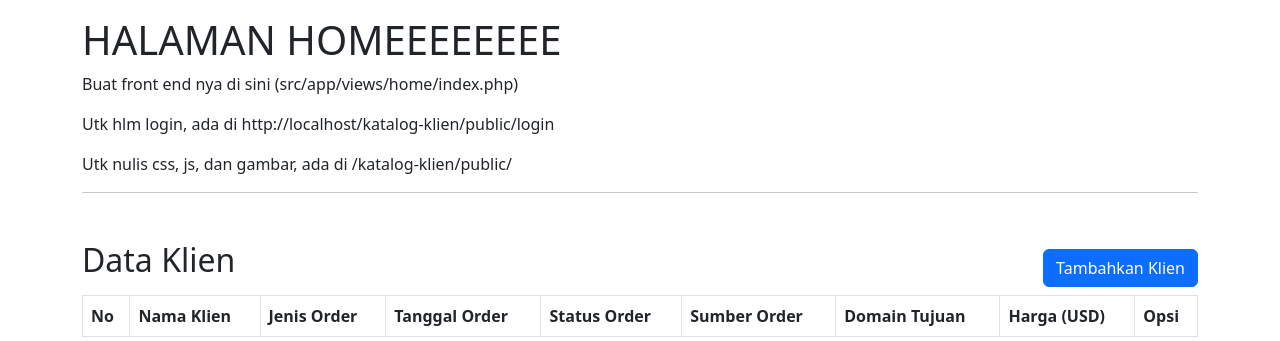
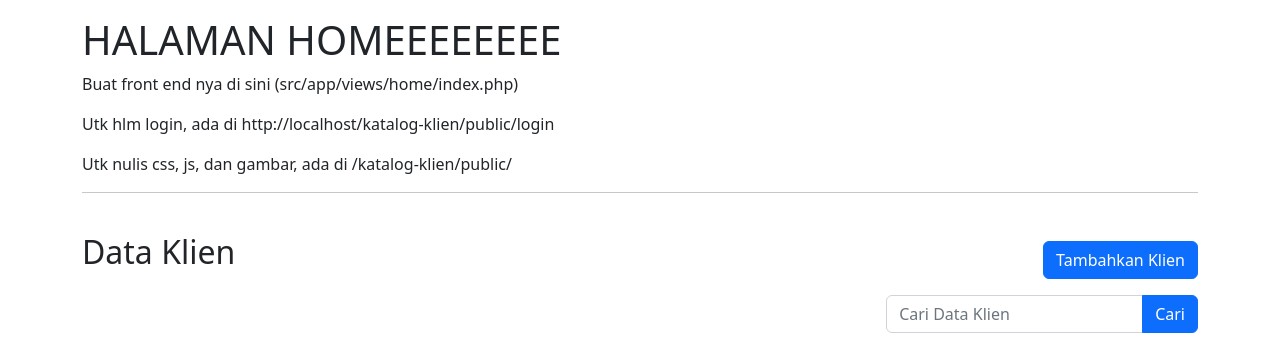
Before and after one commit to markus-langgeng/katalog-klien, a PHP site: page /katalog-klien/ in a window 1280 px wide. Shown: the part 56-397 px from the top of the page. Run offline with PHP 8.4, Linux system fonts and the light colour scheme; data that the repository does not hold is empty.

Commit message:
Tambah Fitur Search Markus Lanjutkan git rebase

```diff
--- a/src/app/models/ClientsModel.php
+++ b/src/app/models/ClientsModel.php
@@ -162,4 +162,16 @@ class ClientsModel
             exit();
         }
     }
+
+    public function cariDataKlien()
+    {
+        $keyword = $_POST["keyword"];
+        $query =
+            "SELECT * FROM " .
+            $this->table .
+            " WHERE nama_client LIKE :keyword";
+        $this->db->query($query);
+        $this->db->bind("keyword", "%$keyword%");
+        return $this->db->resultSet();
+    }
 }
--- a/src/app/views/home/index.php
+++ b/src/app/views/home/index.php
@@ -13,13 +13,7 @@
         <hr>
         <br>
 
-        <div class="row mb-2">
-            <div class="col">
-            <?php Flasher::flash(); ?>
-            </div>
-        </div>
-
-        <div class="row mb-2">
+        <div class="row mb-3">
             <h2 class="col">Data Klien</h2>
             <div class="container col d-flex justify-content-end">
                 <button
@@ -31,6 +25,30 @@
                 </button>
             </div>
         </div>
+
+        <div class="row mb-2">
+            <div class="col-lg-13 d-flex justify-content-end">
+                <form action="<?= BASEURL ?>/Clients/cari" method="post">
+
+                    <div class="input-group">
+                        <input type="text"
+                            class="form-control"
+                            placeholder="Cari Data Klien"
+                            name="keyword"
+                            id="keyword"
+                            autocomplete="off">
+
+                        <button class="btn btn-primary"
+                            type="submit"
+                            id="tombolCari">
+                            Cari
+                        </button>
+                    </div>
+
+                </form>
+            </div>
+        </div>
+
 
         <?php require_once "clients_table.php"; ?>
 
```
Also changed, not shown: src/app/controllers/Clients.php (+11 -2 lines).
